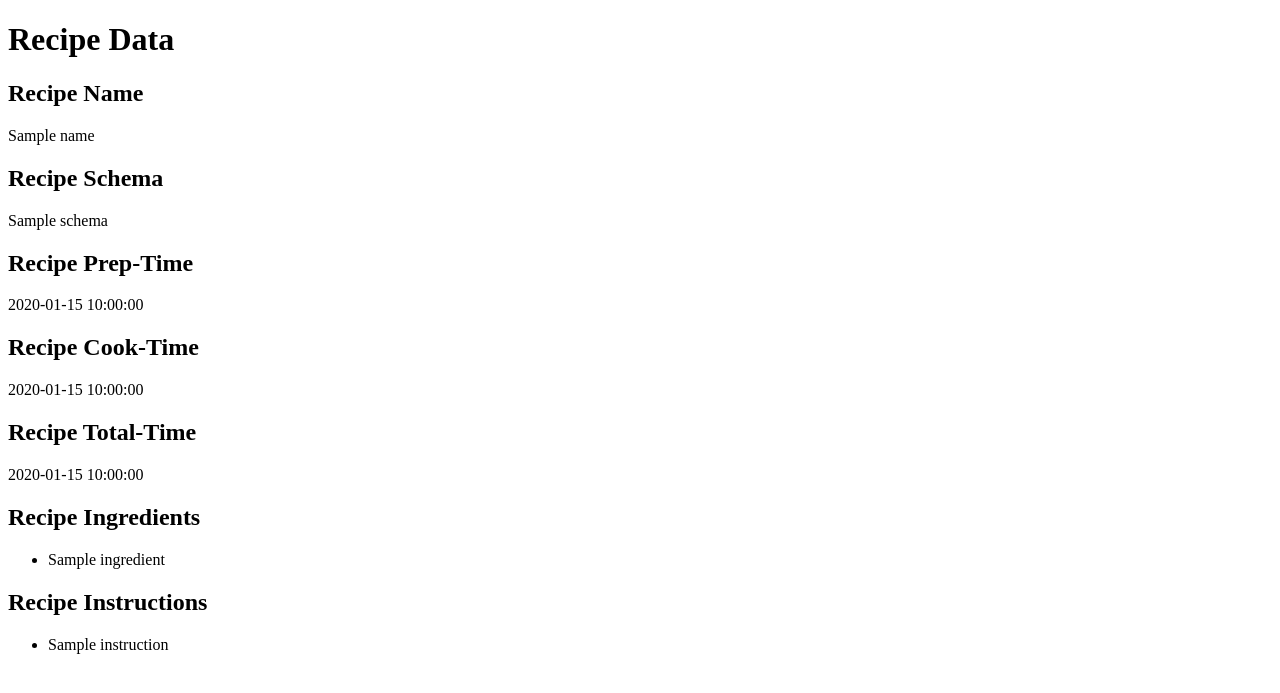
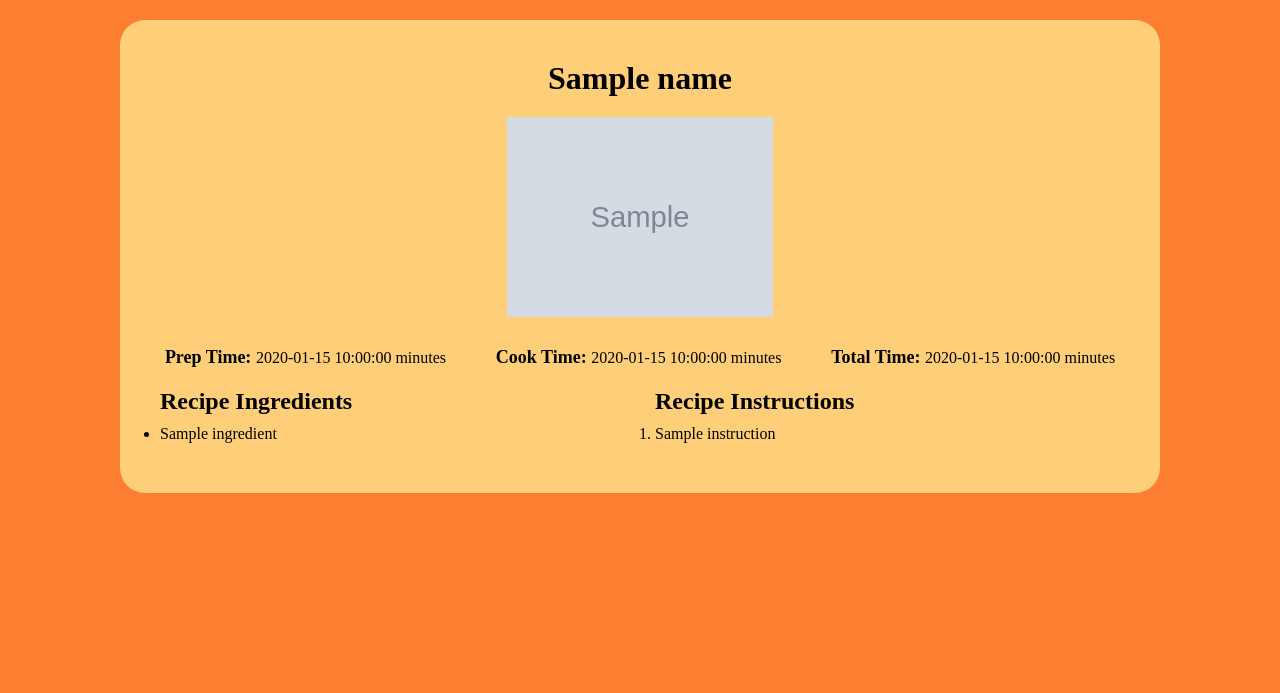
Before and after one commit to rraymondp/recipe-scraper-app, a Flask app: template templates/recipe.html in a window 1280 px wide. Shown: the top 693 px of the page. Run offline with Flask 3, Linux system fonts and the light colour scheme; the template is opened without the code that fills it: most values are stand-ins (such as "Sample title", 1, 10 or a date in 2020); grey boxes marked "Sample" are stand-in pictures.

Commit message:
added stylesheets to the html files, next is to fix edge cases and add personal drawings

```diff
--- /dev/null
+++ b/static/css/recipe_style.css
@@ -0,0 +1,71 @@
+*{
+    margin: 0;
+    padding: 0;
+}
+
+li {
+    margin: 10px 0;
+  }
+
+img {
+    height: 200px;
+    display: block;
+    margin: auto;
+}
+
+body{
+    background-image: url(../images/download.png)
+}
+
+.container{
+    display: flex;
+    justify-content: center;
+}
+
+.data_container{
+    background-color: #ffce78;
+    border-radius: 25px;
+    display: grid;
+    height: fit-content;
+    width: 1000px;
+    margin: 20px;
+    padding: 20px;
+}
+
+.name_box{
+    background-size:cover;
+    text-align: center;
+    margin: 20px;
+}
+
+.time_grid{
+    display: grid;
+    grid-template-columns: repeats(3, 1fr);
+    text-align: center;
+    margin-top: 30px;
+}
+
+.prep_time_box{
+    grid-column: 1;
+}
+.cook_time_box{
+    grid-column: 2;
+}
+.total_time_box{
+    grid-column: 3;
+}
+
+.list_grid{
+    display: grid;
+    grid-template-columns: repeat(2, 1fr);
+    margin: 20px;
+    column-gap: 30px;
+}
+
+.ingredients_box{
+    grid-column: 1;
+}
+
+.instructions_box{
+    grid-column: 2;
+}
--- a/templates/index.html
+++ b/templates/index.html
@@ -4,11 +4,11 @@
     <meta charset="UTF-8">
     <meta name="viewport" content="width=device-width, initial-scale=1.0">
     <title>Raymond Pham</title>
-    <link rel="stylesheet" href="{{url_for('static', filename = 'style.css')}}">
+    <link rel="stylesheet" href="{{url_for('static', filename = 'css/index_style.css')}}">
 </head>
 <body>
-<!--  -->
 <div class="container">        <!-- for the background  -->
+    <h1> Raymonds Recipe Website >:D </h1>
     <form action="/recipe" class="search-bar">  <!-- user input that goes to the recipe page after input -->
         <input type="text" placeholder="Paste recipe url here pls :>" name="url" id="url"> <!-- text for input box  -->
         <button type ="submit"><img src = "{{url_for('static', filename = 'images/search.png')}}"></button> <!-- clickable button on the side that will submit the users input -->
--- a/templates/recipe.html
+++ b/templates/recipe.html
@@ -4,40 +4,54 @@
     <meta charset="UTF-8">
     <meta name="viewport" content="width=device-width, initial-scale=1.0">
     <title>Recipe</title>
+    <link rel="stylesheet" href="{{url_for('static', filename = 'css/recipe_style.css')}}">
 </head>
 <body>
-    <h1>Recipe Data</h1>
+    <div class="container">
+        <div class="data_container">
+            <div class="name_box">
+                <h1>{{ name }}</h1>
+            </div>
 
-    <h2>Recipe Name</h2>
-    <p>{{ name }}</p>
+            <img src="{{ thumbnail_url }}" />
 
-    <h2>Recipe Schema</h2>
-    <p>{{ schema }}</p>
+            <div class="time_grid">
+                <div class="prep_time_box">
+                    <p> <font size = "4"> <strong>Prep Time:</strong> </font> {{ prep_time }} minutes</p>
+                </div>
 
-    <h2>Recipe Prep-Time</h2>
-    <p>{{ prep_time }}</p>
+                <div class="cook_time_box">
+                    <p> <font size = "4"> <strong>Cook Time:</strong> </font> {{ cook_time }} minutes</p>
+                </div>
 
-    <h2>Recipe Cook-Time</h2>
-    <p>{{ cook_time }}</p>
-
-    <h2>Recipe Total-Time</h2>
-    <p>{{ total_time }}</p>
+                <div class="total_time_box">
+                    <p> <font size = "4"> <strong>Total Time:</strong> </font> {{ total_time }} minutes</p>
+                </div>
+            </div>
 
 
-    <!-- for loop in html to display each ingredient in the list-->
+            <div class="list_grid">
+                <div class="ingredients_box">
                     <h2>Recipe Ingredients</h2>
                     <ul>
                         {% for ingredient in ingredients %}
                         <li> {{ ingredient }} </li>
                         {% endfor %}
                     </ul>
+                </div>
 
+                <div class="instructions_box">
                     <h2>Recipe Instructions</h2>
-    <ul>
+                    <ol>
                         {% for instruction in instructions %}
                         <li> {{ instruction }} </li>
                         {% endfor %}
-    </ul>
+                    </ol>
+                </div>
+            </div>
 
+        </div>
+
+    </div>
 </body>
 </html>
--- a/views.py
+++ b/views.py
@@ -17,6 +17,7 @@ def get_recipe_data():                     #retrieve the recipes data from the u
     html = scraper.scrape(url)
     json_data = scraper.parse(html)
     recipe_data = scraper.get_recipe_data(json_data)
+    article_data = scraper.get_article_data(json_data)
 
     name = scraper.get_name(recipe_data)
     schema = scraper.get_schema(json_data)
@@ -25,6 +26,7 @@ def get_recipe_data():                     #retrieve the recipes data from the u
     total_time = scraper.get_total_time(recipe_data)
     ingredients = scraper.get_ingredients(recipe_data)
     instructions = scraper.get_instructions(recipe_data)
+    thumbnail_url = scraper.get_thumbnail(article_data)
 
     return render_template(                #goes to the recipe html page and replaces the template variables {{ }} with the values that were gathered here
         "recipe.html",
@@ -34,5 +36,6 @@ def get_recipe_data():                     #retrieve the recipes data from the u
         cook_time = cook_time,
         total_time = total_time,
         ingredients = ingredients,
-        instructions = instructions
+        instructions = instructions,
+        thumbnail_url = thumbnail_url
         )
```
Also changed, not shown: scraper.py (+27 -5 lines), static/css/index_style.css (renamed from static/style.css, +6 -6 lines), static/images/download.png (added). Lines whose indentation alone changed are shown as unchanged.
